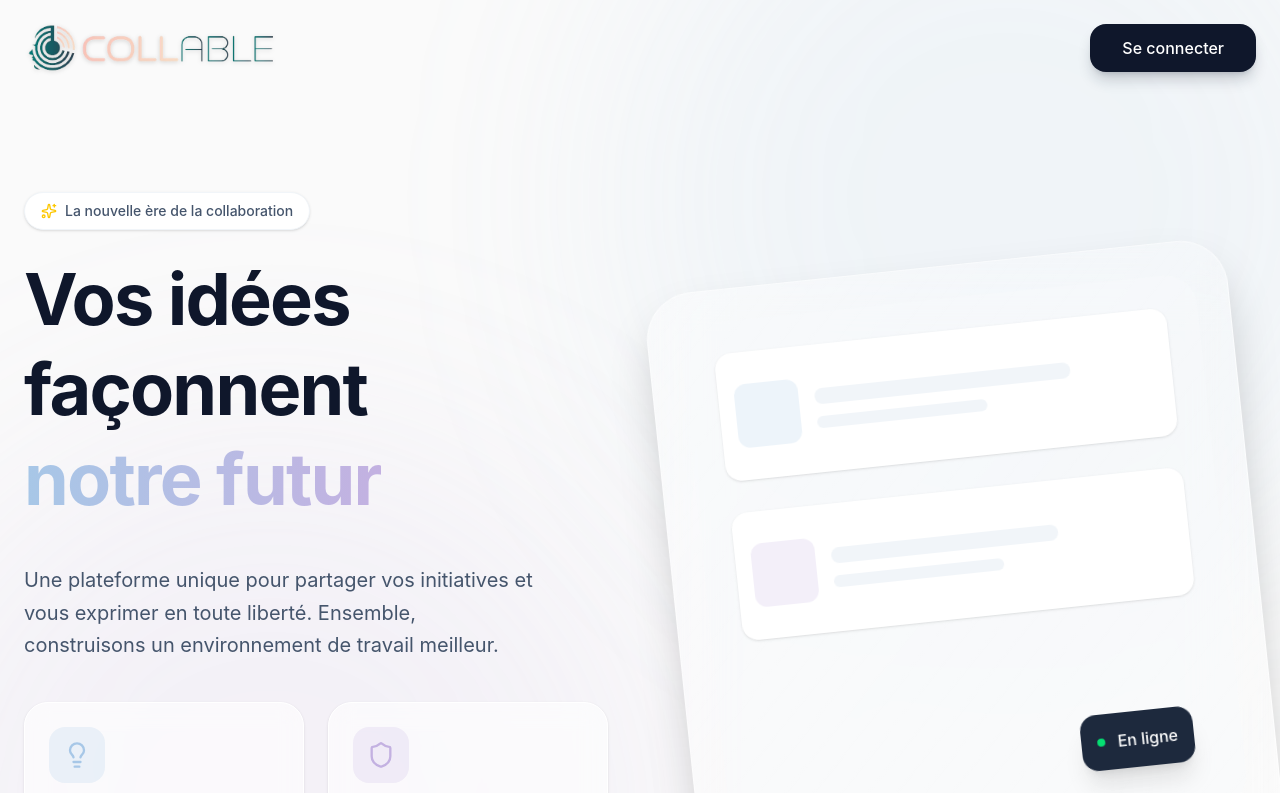
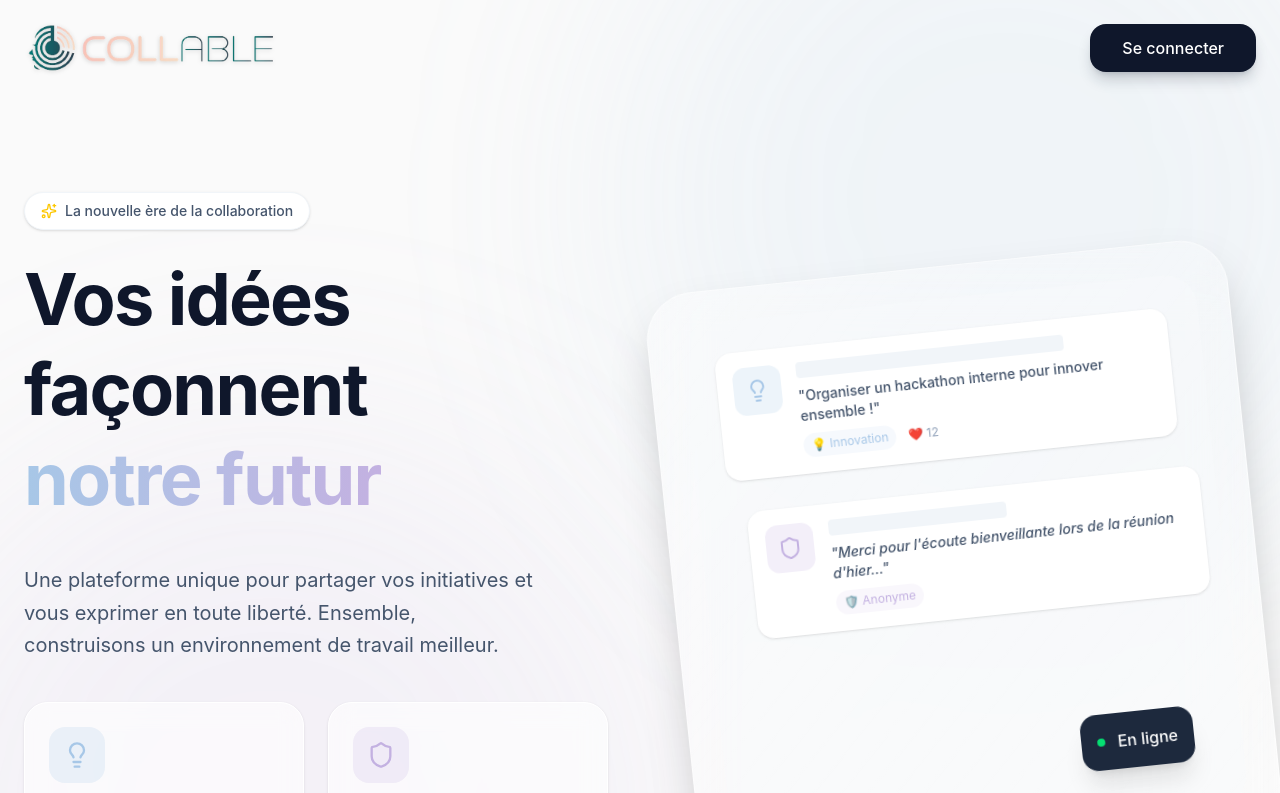
Before and after one commit to Malmeu/idea_box, a React (Vite) app: page /login in a window 1280 px wide. Shown: the top 793 px of the page. Built offline with nearby package versions, Linux system fonts and the light colour scheme.

Commit message:
update landing page visuals with concrete examples

```diff
--- a/src/pages/LandingPage.tsx
+++ b/src/pages/LandingPage.tsx
@@ -126,19 +126,32 @@ export const LandingPage: React.FC = () => {
                 >
                     <div className="absolute inset-0 bg-gradient-to-br from-white/40 to-white/10 backdrop-blur-2xl rounded-[3rem] border border-white/50 shadow-2xl p-8 transform rotate-[-6deg] hover:rotate-0 transition-all duration-700">
                         <div className="h-full w-full bg-slate-50/50 rounded-[2rem] overflow-hidden relative">
-                            {/* Abstract UI Elements representation */}
-                            <div className="absolute top-8 left-8 right-8 h-32 bg-white rounded-2xl shadow-sm p-4 flex gap-4 items-center animate-pulse">
-                                <div className="w-16 h-16 bg-pastel-blue/20 rounded-xl" />
-                                <div className="flex-1 space-y-3">
-                                    <div className="h-4 bg-slate-100 rounded-full w-3/4" />
-                                    <div className="h-3 bg-slate-100 rounded-full w-1/2" />
+                            {/* Example Idea Card */}
+                            <div className="absolute top-8 left-8 right-8 bg-white rounded-2xl shadow-sm p-4 flex gap-4 items-start animate-[float_6s_ease-in-out_infinite]">
+                                <div className="w-12 h-12 bg-pastel-blue/20 rounded-xl flex items-center justify-center flex-shrink-0 text-pastel-blue">
+                                    <Lightbulb className="w-6 h-6" />
+                                </div>
+                                <div className="flex-1">
+                                    <div className="h-4 w-3/4 bg-slate-100 rounded mb-2" />
+                                    <p className="text-sm text-slate-600 font-medium">"Organiser un hackathon interne pour innover ensemble !"</p>
+                                    <div className="flex gap-3 mt-2">
+                                        <span className="text-xs text-pastel-blue bg-pastel-blue/10 px-2 py-1 rounded-full">💡 Innovation</span>
+                                        <span className="text-xs text-slate-400 flex items-center gap-1">❤️ 12</span>
+                                    </div>
                                 </div>
                             </div>
-                            <div className="absolute top-48 left-8 right-8 h-32 bg-white rounded-2xl shadow-sm p-4 flex gap-4 items-center animate-pulse delay-150">
-                                <div className="w-16 h-16 bg-pastel-lavender/20 rounded-xl" />
-                                <div className="flex-1 space-y-3">
-                                    <div className="h-4 bg-slate-100 rounded-full w-2/3" />
-                                    <div className="h-3 bg-slate-100 rounded-full w-1/2" />
+
+                            {/* Example Safe Space Message */}
+                            <div className="absolute top-48 left-12 right-4 bg-white rounded-2xl shadow-sm p-4 flex gap-4 items-start animate-[float_7s_ease-in-out_infinite_1s]">
+                                <div className="w-12 h-12 bg-pastel-lavender/20 rounded-xl flex items-center justify-center flex-shrink-0 text-pastel-lavender">
+                                    <Shield className="w-6 h-6" />
+                                </div>
+                                <div className="flex-1">
+                                    <div className="h-4 w-1/2 bg-slate-100 rounded mb-2" />
+                                    <p className="text-sm text-slate-600 font-medium italic">"Merci pour l'écoute bienveillante lors de la réunion d'hier..."</p>
+                                    <div className="flex gap-3 mt-2">
+                                        <span className="text-xs text-pastel-lavender bg-pastel-lavender/10 px-2 py-1 rounded-full">🛡️ Anonyme</span>
+                                    </div>
                                 </div>
                             </div>
                             {/* Floating elements */}
```
